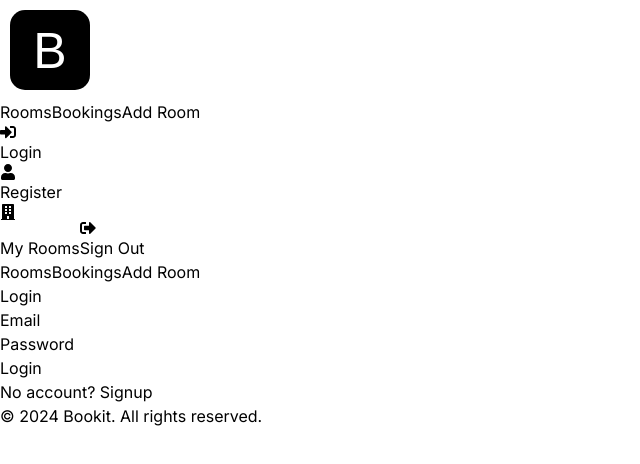
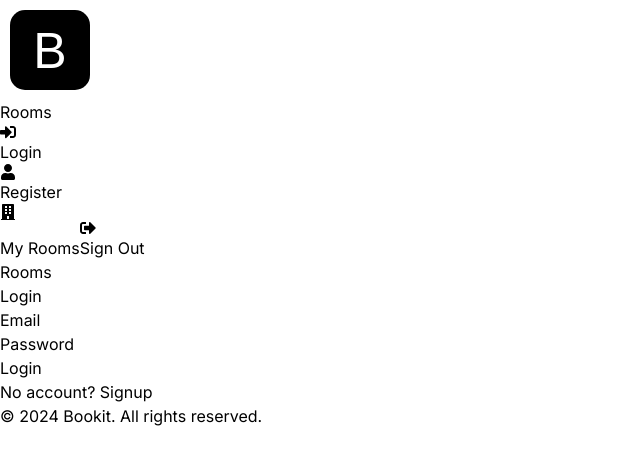
Before and after one commit to muhkyle17/bookify, a Next.js app: page /login in a window 1280 px wide. Shown: the top 464 px of the page, without its empty margins (0-640 px from the left). Built offline with nearby package versions, Linux system fonts and the light colour scheme; no server answers.

Commit message:
add logic for is authenticated only featuers

```diff
--- a/src/app/components/Header.jsx
+++ b/src/app/components/Header.jsx
@@ -50,7 +50,8 @@ const Header = () => {
                   Rooms
                 </Link>
                 {/* <!-- Logged In Only --> */}
-
+                {isAuthenticated && (
+                  <>
                     <Link
                       href='/bookings'
                       className='rounded-md px-3 py-2 text-sm font-medium text-gray-800 hover:bg-gray-700 hover:text-white'>
@@ -61,6 +62,8 @@ const Header = () => {
                       className='rounded-md px-3 py-2 text-sm font-medium text-gray-800 hover:bg-gray-700 hover:text-white'>
                       Add Room
                     </Link>
+                  </>
+                )}
               </div>
             </div>
           </div>
@@ -68,13 +71,16 @@ const Header = () => {
           <div className='ml-auto'>
             <div className='ml-4 flex items-center md:ml-6'>
               {/* <!-- Logged Out Only --> */}
+              {!isAuthenticated && (
+                <>
                   <Link href='/login' className='mr-3 text-gray-800 hover:text-gray-600'>
                     <FaSignInAlt className='inline mr-1' /> Login
                   </Link>
                   <Link href='/register' className='mr-3 text-gray-800 hover:text-gray-600'>
                     <FaUser className='inline mr-1' /> Register
                   </Link>
-
+                </>
+              )}
               <Link href='/rooms/my'>
                 <FaBuilding className='inline mr-1' /> My Rooms
               </Link>
@@ -95,7 +101,8 @@ const Header = () => {
             Rooms
           </Link>
           {/* <!-- Logged In Only --> */}
-
+          {isAuthenticated && (
+            <>
               <Link
                 href='/bookings'
                 className='block rounded-md px-3 py-2 text-base font-medium text-gray-800 hover:bg-gray-700 hover:text-white'>
@@ -106,6 +113,8 @@ const Header = () => {
                 className='block rounded-md px-3 py-2 text-base font-medium text-gray-800 hover:bg-gray-700 hover:text-white'>
                 Add Room
               </Link>
+            </>
+          )}
         </div>
       </div>
     </header>
```
Lines whose indentation alone changed are shown as unchanged.
